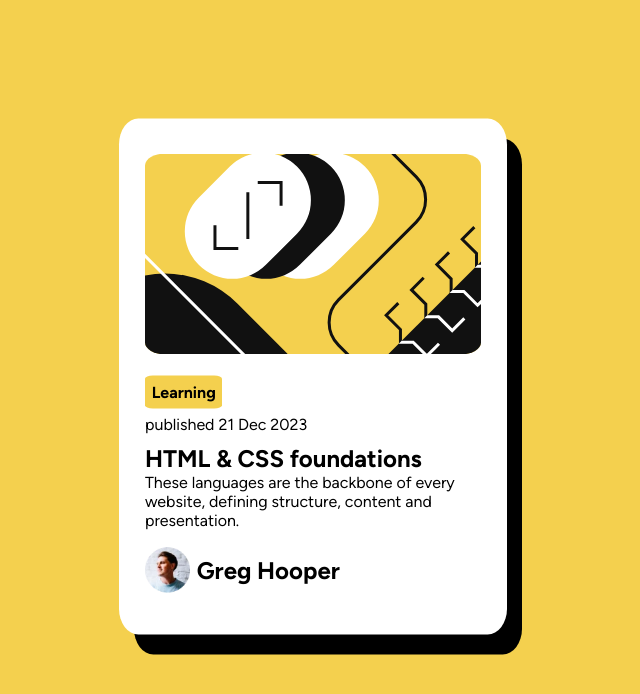
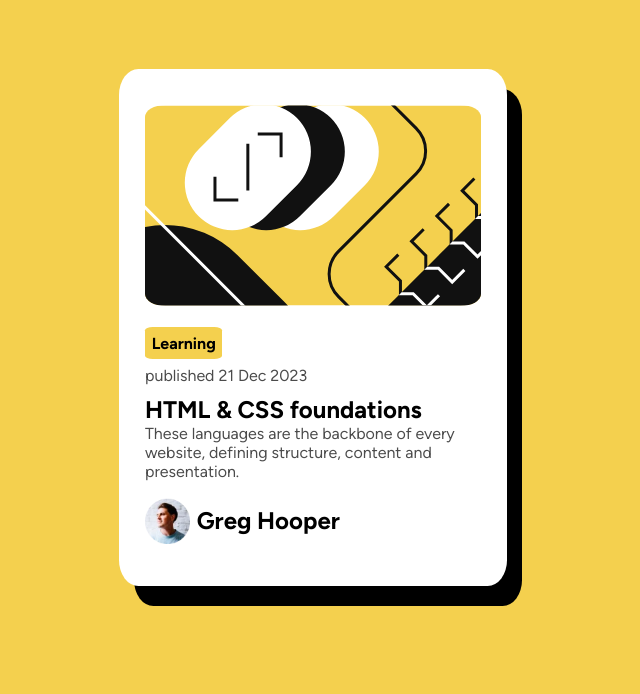
Before and after one commit to Endy1381/blog-preview, a plain HTML site: page index.html in a window 1280 px wide. Shown: the whole page, without its empty margins (327-967 px from the left). Drawn offline with Linux system fonts and the light colour scheme.

Commit message:
Update style.css

```diff
--- a/css/style.css
+++ b/css/style.css
@@ -8,19 +8,34 @@
     margin: 0;
     padding: 0;
 }
+
+p {
+    opacity: 0.7;
+}
+
 body {
     background-color: hsl(47, 88%, 63%);
     font-family: Figtree;
 
 }
+
+a {
+    color: black;
+    text-decoration: none;
+}
+a:active {
+    color: hsl(47, 88%, 63%);
+}
+
 .main {
     display: flex;
     justify-content: center;
     text-align: center;
     align-items: center;
-    transform: translateY(7%);
+    transform: translateY(6%);
 }
 .smain {
+    margin: 0%;
     display: inline-block;
     background-color: white;
     padding: 2%;
--- a/index.html
+++ b/index.html
@@ -12,7 +12,6 @@
   <!-- Feel free to remove these styles or customise in your own stylesheet 👍 -->
 </head>
 <body>
-
   <div class="main">
     <div class="smain">
       <div class="image">
@@ -24,7 +23,7 @@
           <p>published 21 Dec 2023</p>
         </div>
         <div class="text">
-          <h2>HTML & CSS foundations</h2>
+          <a href="#"><h2>HTML & CSS foundations</h2></a>
           <p>These languages are the backbone of every <br /> website, defining structure, content and <br /> presentation.</p>
         </div>
         <div class="acc">
```
